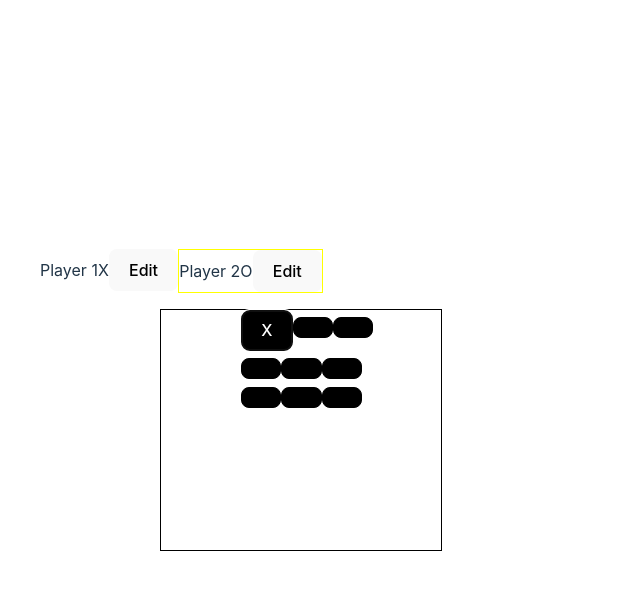
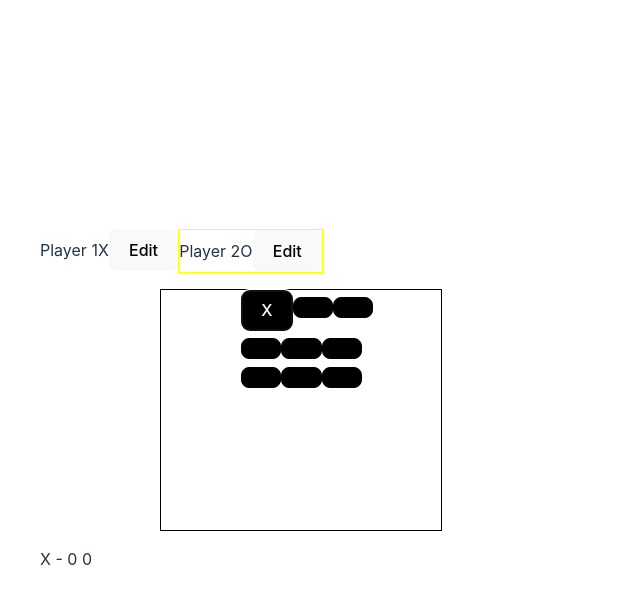
Before and after one commit to DivyataDev/tic-tac-toe, a React (Vite) app: page / in a window 1280 px wide. Both pictures are taken after a click on the button 261 px from the left and 327 px from the top of the page. Shown: the top 604 px of the page, without its empty margins (0-640 px from the left). Built offline with nearby package versions, Linux system fonts and the light colour scheme.

Commit message:
reducing unnecessary state management

```diff
--- a/src/App.jsx
+++ b/src/App.jsx
@@ -4,18 +4,25 @@
  import "./components/styles.css"
  import Log from "./components/Log"
 
+
+function deriveActivePlayer(gameTurns) {
+  let currentPlayer = 'X'
+
+  if(gameTurns.length > 0  && gameTurns[0].player === 'X'){
+    currentPlayer = 'O'
+  }
+  return currentPlayer
+
+}
+
 function App() {
   const [gameTurns, setGameTurns] = useState([])
-  const [activePlayer, setActivePlayer] = useState('X')
+
+  const activePlayer = deriveActivePlayer(gameTurns)
 
   function handleSelectSquare(rowIndex, colIndex) {
-
-      setActivePlayer((curActivePlayer) => curActivePlayer === 'X' ? 'O' : 'X' )
       setGameTurns((prevTurns) => {
-          let currentPlayer = 'X'
-          if(prevTurns.length > 0 && prevTurns[0].player === 'X'){
-            currentPlayer = 'O'
-          }
+          let currentPlayer = deriveActivePlayer(prevTurns)
           const updatedTurns = [
             { square: { row: rowIndex, col: colIndex }, player: currentPlayer},
             ...prevTurns
@@ -36,7 +43,7 @@ function App() {
 
       <GameBoard onSelectSquare={handleSelectSquare}  turns={gameTurns} />
     </div>
-    <Log />
+    <Log turns={gameTurns}  />
    </main>
   )
 }
--- a/src/components/Log.jsx
+++ b/src/components/Log.jsx
@@ -1,11 +1,14 @@
 
 
 
-export default function Log() {
+export default function Log({turns}) {
 
     return (
 
         <ol id="log">
+            {
+                turns.map( (turn) => <li>{turn.player} - {turn.square.row} {turn.square.col} </li> )
+            }
 
         </ol>
     )
```
